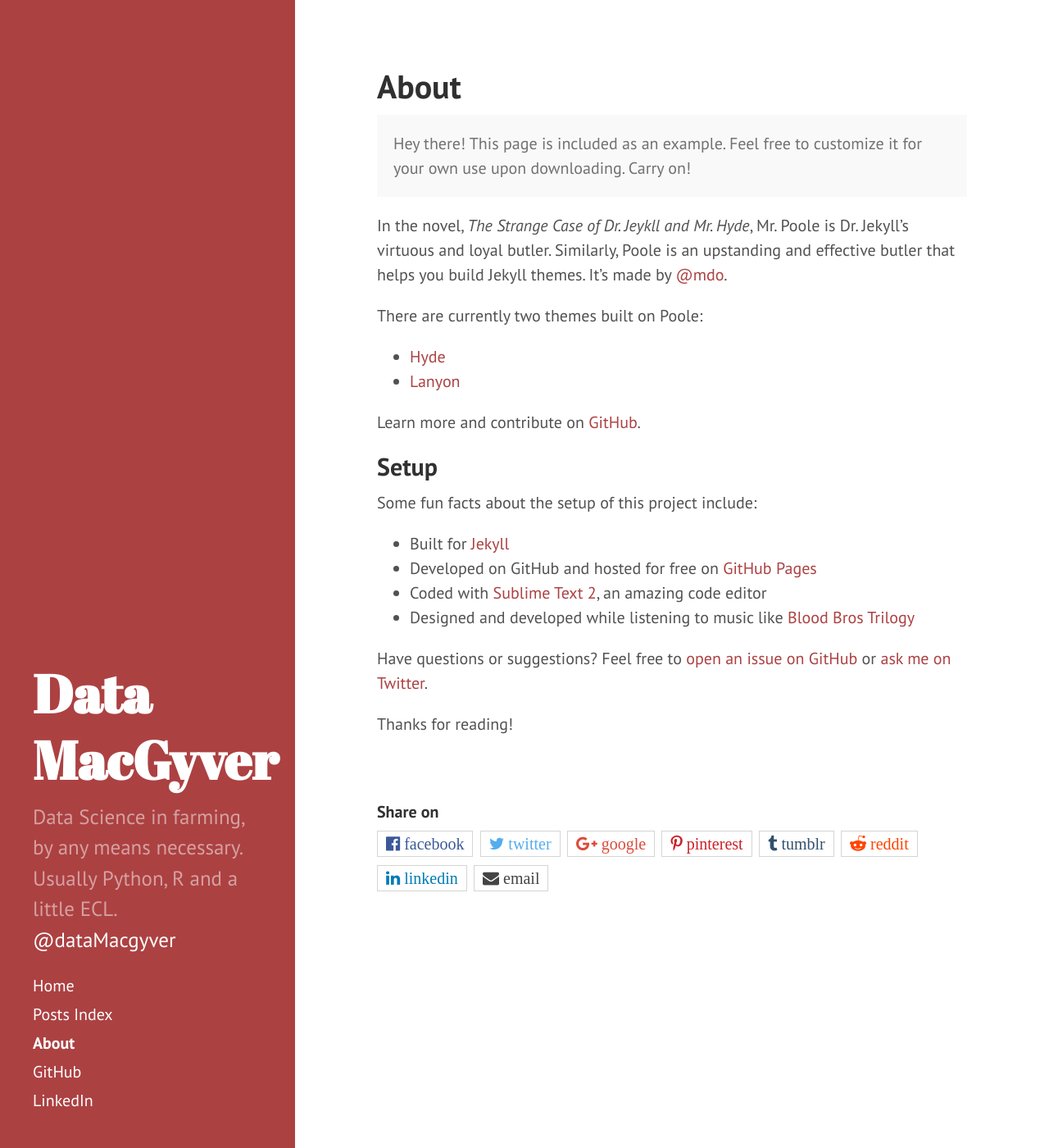
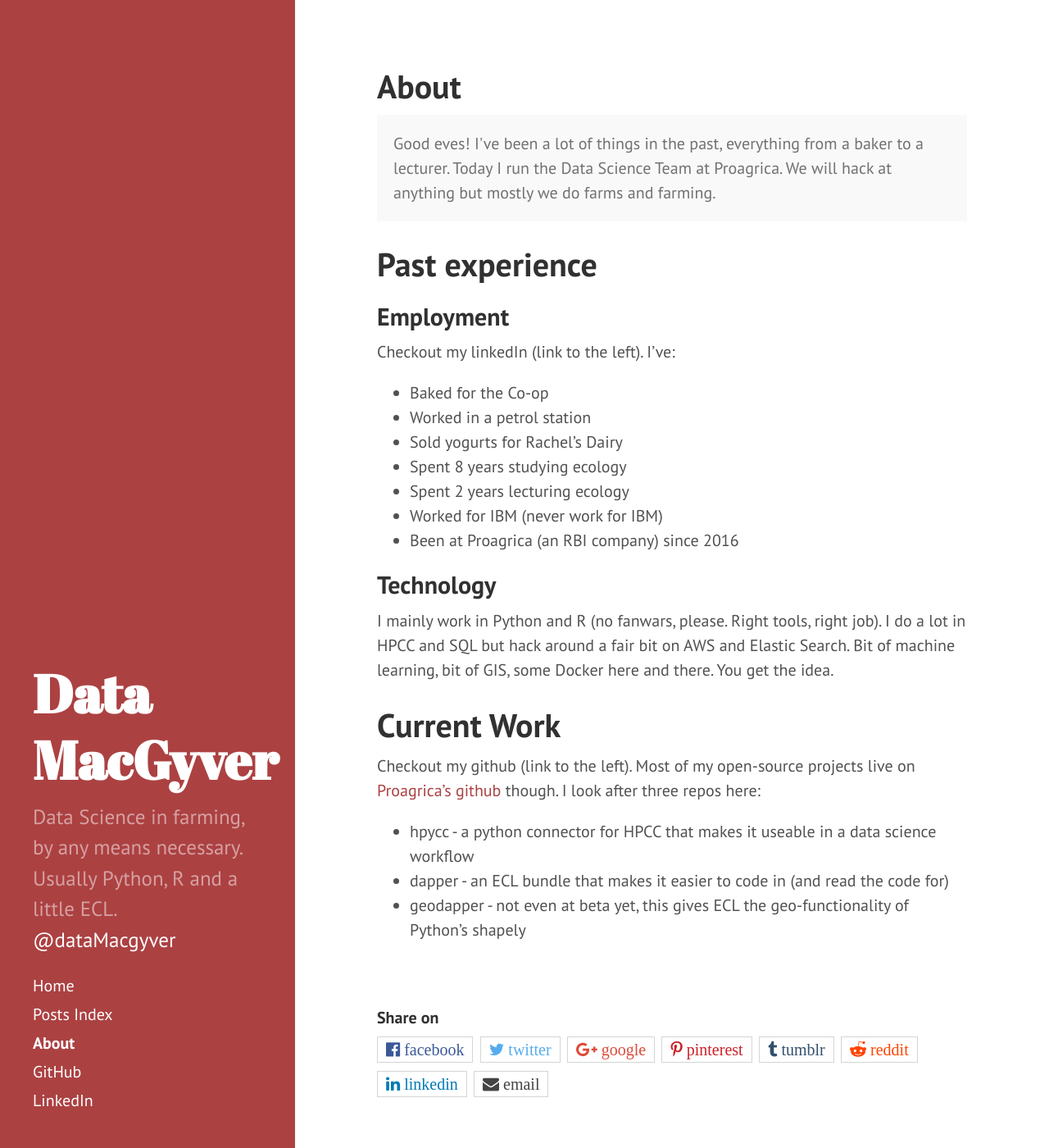
Before and after one commit to datamacgyver/old.datamacgyvergithubio, a Jekyll site: the page built from about.md, in a window 1280 px wide and 1400 px high. Shown: the whole window at 82% size. Built offline with Jekyll 4.4.1, drawn with Linux system fonts in a browser that asks for light colours; Markdown is read by kramdown in place of the engine named in the settings.

Commit message:
about me page

```diff
--- a/about.md
+++ b/about.md
@@ -4,27 +4,33 @@ title: About
 ---
 
 <p class="message">
-  Hey there! This page is included as an example. Feel free to customize it for your own use upon downloading. Carry on!
+  Good eves! I've been a lot of things in the past, everything from a baker to a lecturer. Today I run the Data Science Team at
+  Proagrica. We will hack at anything but mostly we do farms and farming.
 </p>
 
-In the novel, *The Strange Case of Dr. Jeykll and Mr. Hyde*, Mr. Poole is Dr. Jekyll's virtuous and loyal butler. Similarly, Poole is an upstanding and effective butler that helps you build Jekyll themes. It's made by [@mdo](https://twitter.com/mdo).
+# Past experience
 
-There are currently two themes built on Poole:
+## Employment
+Checkout my linkedIn (link to the left). I've:
 
-* [Hyde](http://hyde.getpoole.com)
-* [Lanyon](http://lanyon.getpoole.com)
+* Baked for the Co-op
+* Worked in a petrol station
+* Sold yogurts for Rachel's Dairy
+* Spent 8 years studying ecology
+* Spent 2 years lecturing ecology
+* Worked for IBM (never work for IBM)
+* Been at Proagrica (an RBI company) since 2016
 
-Learn more and contribute on [GitHub](https://github.com/poole).
+## Technology
 
-## Setup
+I mainly work in Python and R (no fanwars, please. Right tools, right job). I do a lot in HPCC and SQL but hack around a fair
+bit on AWS and Elastic Search. Bit of machine learning, bit of GIS, some Docker here and there. You get the idea.
 
-Some fun facts about the setup of this project include:
+# Current Work
 
-* Built for [Jekyll](http://jekyllrb.com)
-* Developed on GitHub and hosted for free on [GitHub Pages](https://pages.github.com)
-* Coded with [Sublime Text 2](http://sublimetext.com), an amazing code editor
-* Designed and developed while listening to music like [Blood Bros Trilogy](https://soundcloud.com/maddecent/sets/blood-bros-series)
+Checkout my github (link to the left). Most of my open-source projects live on [Proagrica's github](https://github.com/OdinProAgrica/)
+though. I look after three repos here:
 
-Have questions or suggestions? Feel free to [open an issue on GitHub](https://github.com/poole/issues/new) or [ask me on Twitter](https://twitter.com/mdo).
-
-Thanks for reading!
+* hpycc - a python connector for HPCC that makes it useable in a data science workflow
+* dapper - an ECL bundle that makes it easier to code in (and read the code for)
+* geodapper - not even at beta yet, this gives ECL the geo-functionality of Python's shapely
```
